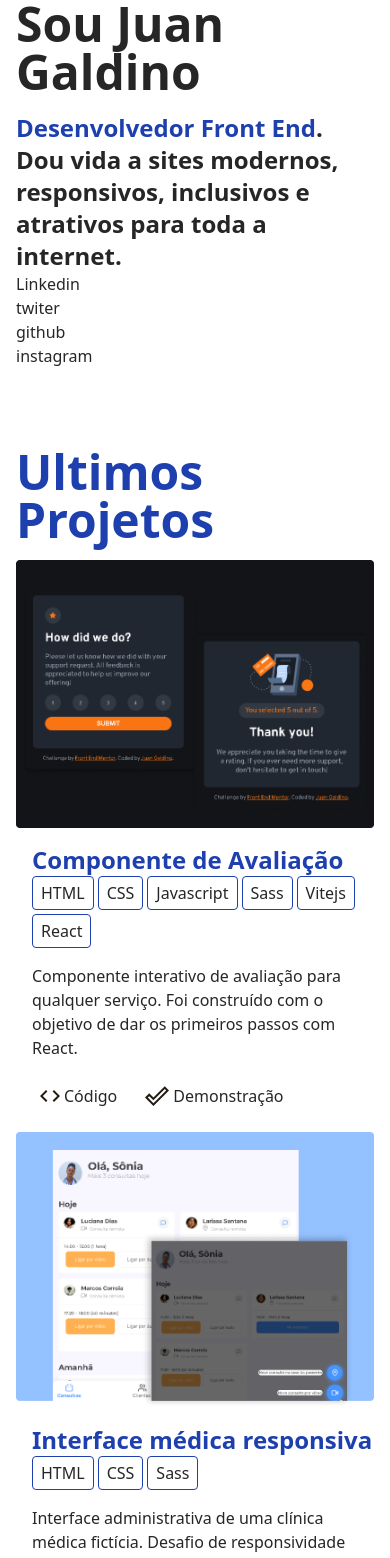
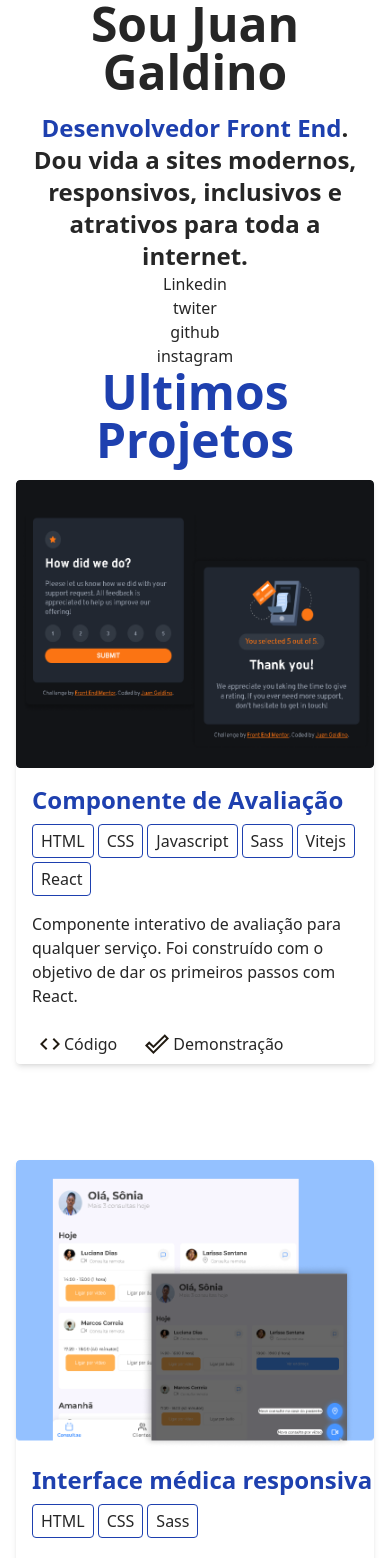
Before and after one commit to juan-galdino/Portfolio-Pessoal, a React (Vite) app: page / in a window 390 px wide. Shown: the top 1558 px of the page. Built offline with nearby package versions, Linux system fonts and the light colour scheme.

Commit message:
style: two columns layout responsive

```diff
--- a/src/App.jsx
+++ b/src/App.jsx
@@ -5,7 +5,7 @@ import { ProjectCard } from './components/ProjectCard'
 
 function App() {
   return (
-    <div className="flex flex-col text-neutral-800">
+    <div className="flex flex-col text-neutral-800 px-4">
       <header>
         {/* <nav>
           <ul>
@@ -16,10 +16,10 @@ function App() {
           </ul>
         </nav> */}
       </header>
-      <main>
+      <main className='text-center max-w-4xl mx-auto lg:text-left'>
         <section className="px-4">
-          <h1 className="text-5xl font-bold mb-4">Sou Juan Galdino</h1>
-          <p className="text-2xl font-semibold">
+          <h1 className="text-5xl font-bold mb-4 ">Sou Juan Galdino</h1>
+          <p className="text-2xl font-semibold  " >
             <span className=" text-blue-800">Desenvolvedor Front End</span>. Dou
             vida a sites modernos, responsivos, inclusivos e atrativos para toda
             a internet.
@@ -32,10 +32,12 @@ function App() {
           </ul>
         </section>
 
-        <section className="py-20 px-4">
+        <section>
           <h2 className="text-5xl font-bold mb-4 text-blue-800">
             Ultimos Projetos
           </h2>
+          <div className='grid gap-24 justify-center 2md:grid-cols-2'>
+
             <ProjectCard
               projectImage={projectImage1}
               alt="Foto do projeto mais recente"
@@ -46,6 +48,7 @@ function App() {
               urlCodeBtn="https://github.com/juan-galdino/comecando-com-react"
               urlDemoBtn="https://reactinteractivecomponent.netlify.app/"
             />
+
 
             <ProjectCard
               projectImage={projectImage2}
@@ -58,6 +61,7 @@ function App() {
               urlCodeBtn="https://github.com/juan-galdino/responsividade_alura_desafio"
               urlDemoBtn="https://juan-galdino.github.io/responsividade_alura_desafio/"
             />
+          </div>
         </section>
 
         <section className="flex flex-col justify-center items-center lg:items-start lg:flex-row lg:gap-x-24  bg-blue-50 mt-8">
--- a/src/components/ProjectCard.jsx
+++ b/src/components/ProjectCard.jsx
@@ -4,10 +4,12 @@ import { DemoBtn } from './DemoBtn'
 
 export function ProjectCard(props) {
   return (
-    <article className="max-w-400">
-      <img src={props.projectImage} alt={props.alt} loading='lazy' />
-      <div className="py-4 pl-4">
-        <h3 className="text-2xl text-blue-800 font-semibold">
+    <article className="max-w-100 text-left shadow-md rounded">
+      <div className='flex flex-col justify-center'>
+        <img className='h-72 rounded' src={props.projectImage} alt={props.alt} loading='lazy' />
+      </div>
+      <div className="pt-4 pl-4">
+        <h3 className="text-2xl text-blue-800 font-semibold mb-2">
           {props.title}
         </h3>
         <div className="flex flex-wrap gap-1">
--- a/tailwind.config.cjs
+++ b/tailwind.config.cjs
@@ -5,7 +5,15 @@ module.exports = {
     extend: {
       maxWidth: {
         72: '18rem',
-        400: '25rem'
+        100: '25rem'
+      },
+
+      spacing: {
+        75: '18.75rem',
+        100: '25rem'
+      },
+      screens: {
+        '2md': '56.5em'
       }
     }
   },
```
Lines whose indentation alone changed are shown as unchanged.
